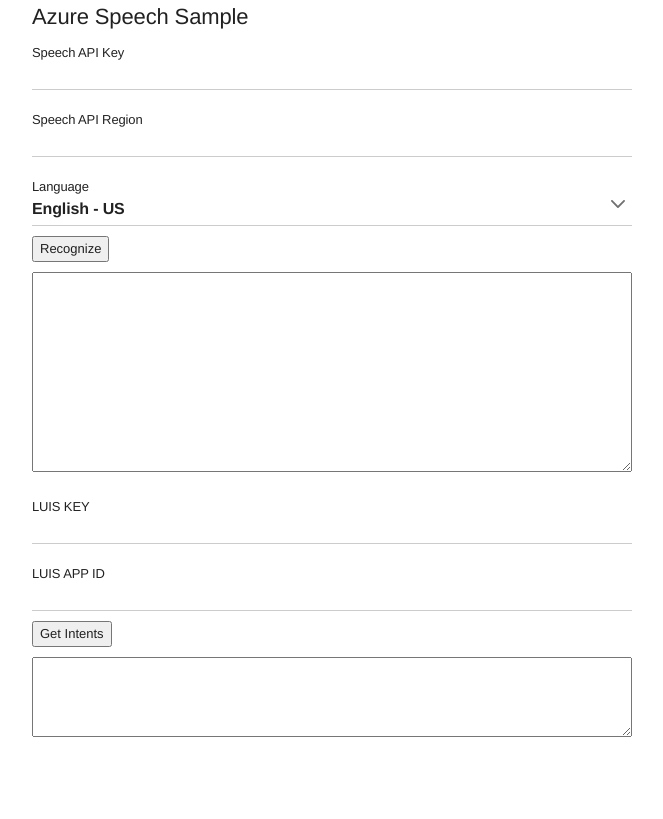
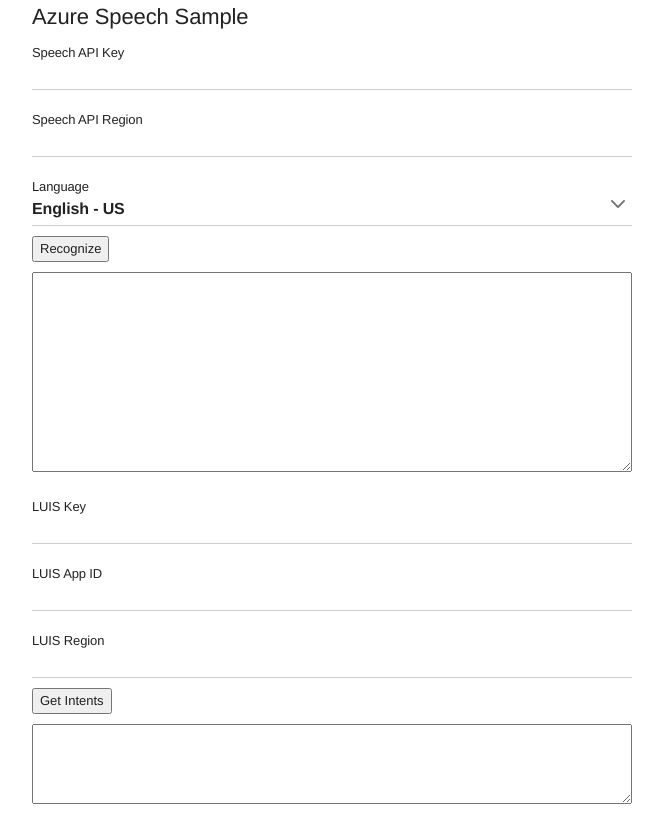
Before and after one commit to codefoster/speech, a website: page index.html in a window 1280 px wide. Shown: the whole page, without its empty margins (308-971 px from the left). Drawn offline with Linux system fonts and the light colour scheme.

Commit message:
add luis region

```diff
--- a/index.html
+++ b/index.html
@@ -92,15 +92,22 @@
 
                     <div>
                         <div class="field">
-                            <label class="floatLabel floatLabel--isActive" for="luisKey">LUIS KEY</label>
+                            <label class="floatLabel floatLabel--isActive" for="luisKey">LUIS Key</label>
                             <input id="luisKey" class="fieldInput" value="" />
                         </div>
                     </div>
 
                     <div>
                         <div class="field">
-                            <label class="floatLabel floatLabel--isActive" for="appId">LUIS APP ID</label>
+                            <label class="floatLabel floatLabel--isActive" for="appId">LUIS App ID</label>
                             <input id="appId" class="fieldInput" value="" />
+                        </div>
+                    </div>
+
+                    <div>
+                        <div class="field">
+                            <label class="floatLabel floatLabel--isActive" for="luisRegion">LUIS Region</label>
+                            <input id="luisRegion" class="fieldInput" value="" />
                         </div>
                     </div>
 
--- a/js/speech.js
+++ b/js/speech.js
@@ -1,5 +1,5 @@
 let recognitionResult, intentResult;
-let key, appId, luisKey;
+let key, appId, luisKey, luisRegion;
 let region;
 let languageOptions;
 let recognizer;
@@ -15,6 +15,7 @@
     key = document.getElementById("key");
     appId = document.getElementById("appId");
     luisKey = document.getElementById("luisKey");
+    luisRegion = document.getElementById("luisRegion");
     languageOptions = document.getElementById("languageOptions");
     region = document.getElementById("region");
 
@@ -58,7 +59,7 @@
         try {
             let query = encodeURIComponent(recognitionResult.value);
             let response = await fetch(
-                `https://westus2.api.cognitive.microsoft.com/luis/prediction/v3.0/apps/${appId.value}/slots/staging/predict?query=${query}&verbose=true`,
+                `https://${luisRegion.value}.api.cognitive.microsoft.com/luis/prediction/v3.0/apps/${appId.value}/slots/staging/predict?query=${query}&verbose=true`,
                 { headers: { "Ocp-Apim-Subscription-Key": luisKey.value } }
             )
             let data = await response.json();
```
